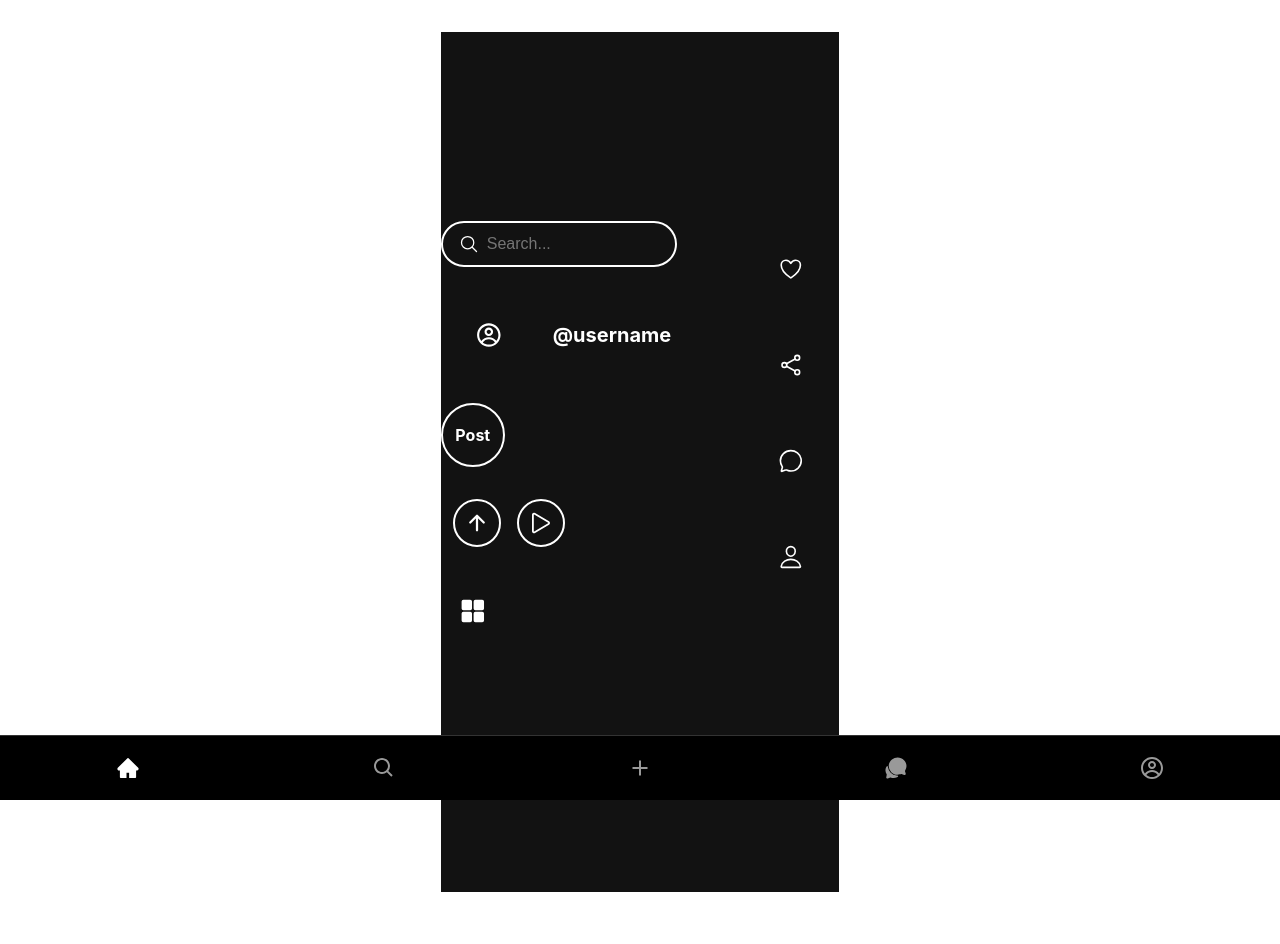
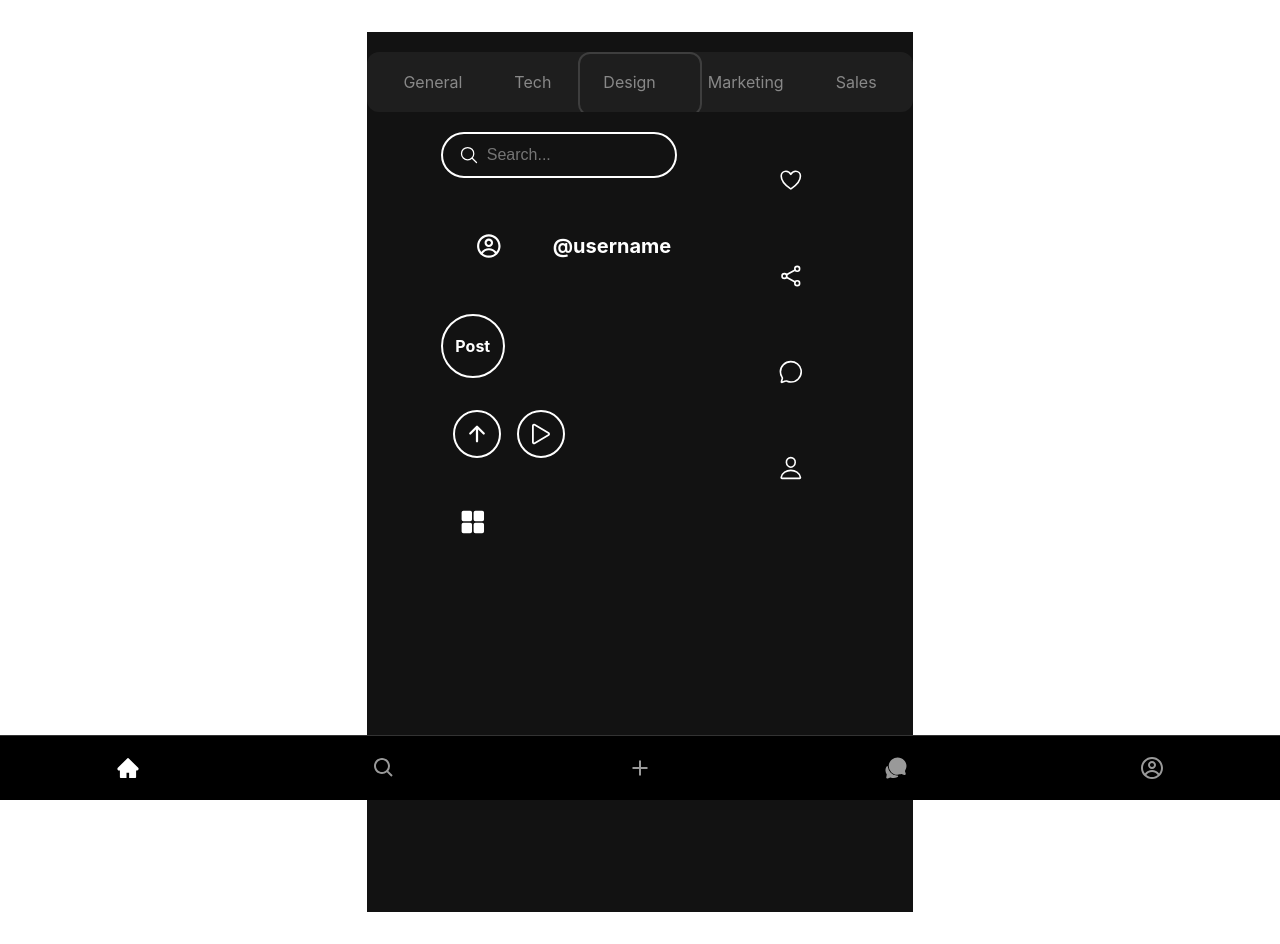
Before and after one commit to brief69/social-mold, a React (Vite) app: page / in a window 1280 px wide. Built offline with nearby package versions, Linux system fonts and the light colour scheme.

Commit message:
feat: Implement Chanel component with horizontal scroll and focus indicator

```diff
--- a/src/App.tsx
+++ b/src/App.tsx
@@ -1,7 +1,7 @@
 import { useState } from 'react'
 import reactLogo from './assets/react.svg'
 import viteLogo from '/vite.svg'
-import { NavBar, SwapActionButton, PostButton, Profile, SearchForm, SideActionButton, ViewSwapActionButton } from './components'
+import { NavBar, SwapActionButton, PostButton, Profile, SearchForm, SideActionButton, ViewSwapActionButton, Chanel } from './components'
 import { ThemeProvider } from './theme/ThemeContext'
 import './App.css'
 
@@ -16,10 +16,13 @@ function App() {
           display: 'flex',
           flexDirection: 'column',
           gap: '20px',
-          justifyContent: 'center',
           alignItems: 'center',
-          minHeight: '100vh'
+          minHeight: '100vh',
+          paddingTop: '20px',
         }}>
+          <div style={{ width: '100%', maxWidth: '800px' }}>
+            <Chanel />
+          </div>
           <div style={{
             display: 'flex',
             gap: '40px',
--- /dev/null
+++ b/src/components/common/Chanel.tsx
@@ -0,0 +1,125 @@
+import React, { useState, useRef } from 'react';
+
+interface Channel {
+  id: string;
+  name: string;
+}
+
+const Chanel: React.FC = () => {
+  const [activeChannel, setActiveChannel] = useState<string | null>(null);
+  const [showSearch, setShowSearch] = useState(false);
+  const scrollRef = useRef<HTMLDivElement>(null);
+  let scrollTimeout: number;
+
+  const channels: Channel[] = [
+    { id: '1', name: 'General' },
+    { id: '2', name: 'Tech' },
+    { id: '3', name: 'Design' },
+    { id: '4', name: 'Marketing' },
+    { id: '5', name: 'Sales' },
+  ];
+
+  const handleScroll = () => {
+    if (scrollTimeout) {
+      window.clearTimeout(scrollTimeout);
+    }
+
+    setShowSearch(true);
+    scrollTimeout = window.setTimeout(() => {
+      setShowSearch(false);
+    }, 500);
+  };
+
+  const containerStyle: React.CSSProperties = {
+    position: 'relative',
+    width: '100%',
+    height: '60px',
+    overflow: 'hidden',
+    backgroundColor: '#1E1E1E',
+    borderRadius: '12px',
+  };
+
+  const scrollContainerStyle: React.CSSProperties = {
+    display: 'flex',
+    gap: '20px',
+    padding: '0 20px',
+    overflowX: 'auto',
+    height: '100%',
+    alignItems: 'center',
+    scrollBehavior: 'smooth',
+    WebkitOverflowScrolling: 'touch',
+  };
+
+  const channelStyle = (isActive: boolean): React.CSSProperties => ({
+    padding: '8px 16px',
+    borderRadius: '8px',
+    backgroundColor: isActive ? '#2E2E2E' : 'transparent',
+    color: isActive ? '#FFFFFF' : '#888888',
+    fontWeight: isActive ? 'bold' : 'normal',
+    cursor: 'pointer',
+    whiteSpace: 'nowrap',
+    transition: 'all 0.3s ease',
+  });
+
+  const focusIndicatorStyle: React.CSSProperties = {
+    position: 'absolute',
+    left: '50%',
+    top: '0',
+    transform: 'translateX(-50%)',
+    width: '120px',
+    height: '100%',
+    border: '2px solid #3E3E3E',
+    borderRadius: '12px',
+    pointerEvents: 'none',
+  };
+
+  const searchFormStyle: React.CSSProperties = {
+    position: 'absolute',
+    left: '50%',
+    top: '50%',
+    transform: 'translate(-50%, -50%)',
+    padding: '8px 16px',
+    backgroundColor: '#2E2E2E',
+    borderRadius: '8px',
+    opacity: showSearch ? 1 : 0,
+    transition: 'opacity 0.3s ease',
+    pointerEvents: showSearch ? 'auto' : 'none',
+  };
+
+  return (
+    <div style={containerStyle}>
+      <div
+        ref={scrollRef}
+        style={scrollContainerStyle}
+        onScroll={handleScroll}
+      >
+        {channels.map((channel) => (
+          <div
+            key={channel.id}
+            style={channelStyle(channel.id === activeChannel)}
+            onClick={() => setActiveChannel(channel.id)}
+          >
+            {channel.name}
+          </div>
+        ))}
+      </div>
+      <div style={focusIndicatorStyle} />
+      {showSearch && (
+        <div style={searchFormStyle}>
+          <input
+            type="text"
+            placeholder="Search channels..."
+            style={{
+              background: 'none',
+              border: 'none',
+              color: '#FFFFFF',
+              outline: 'none',
+            }}
+          />
+        </div>
+      )}
+    </div>
+  );
+};
+
+export default Chanel;
--- a/src/components/layout/Chanel.tsx
+++ b/src/components/layout/Chanel.tsx
@@ -1,9 +1,122 @@
-import React from 'react';
+import React, { useState, useRef, useEffect } from 'react';
+import { useTheme } from '../../theme/ThemeContext';
+import { SearchForm } from '..';
+import '../../styles/animations.css';
+
+interface Channel {
+  id: string;
+  name: string;
+}
 
 const Chanel: React.FC = () => {
+  const theme = useTheme();
+  const scrollContainerRef = useRef<HTMLDivElement>(null);
+  const [activeChannelId, setActiveChannelId] = useState<string>('1');
+  const [showSearch, setShowSearch] = useState(false);
+  const [isScrolling, setIsScrolling] = useState(false);
+  let scrollTimeout: NodeJS.Timeout;
+
+  // サンプルチャネルデータ
+  const channels: Channel[] = [
+    { id: '1', name: 'General' },
+    { id: '2', name: 'Tech' },
+    { id: '3', name: 'Design' },
+    { id: '4', name: 'Marketing' },
+    { id: '5', name: 'Sales' },
+    { id: '6', name: 'Support' },
+  ];
+
+  const handleScroll = (e: React.UIEvent<HTMLDivElement>) => {
+    // スクロール中フラグを設定
+    setIsScrolling(true);
+    clearTimeout(scrollTimeout);
+
+    // スクロールの勢いを検知（仮の実装）
+    const container = e.currentTarget;
+    const isRapidScroll = Math.abs(container.scrollLeft - (container.scrollLeft || 0)) > 50;
+
+    if (isRapidScroll) {
+      setShowSearch(true);
+    }
+
+    // スクロール停止の検知
+    scrollTimeout = setTimeout(() => {
+      setIsScrolling(false);
+      // TODO: 中央に最も近いチャネルを選択する処理
+    }, 150);
+  };
+
+  const containerStyle = {
+    position: 'relative' as const,
+    width: '100%',
+    overflow: 'hidden',
+    padding: '20px 0',
+  };
+
+  const scrollContainerStyle = {
+    display: 'flex',
+    gap: '16px',
+    overflowX: 'auto' as const,
+    padding: '0 calc(50% - 100px)', // 中央揃えのための余白
+    scrollSnapType: 'x mandatory' as const,
+    scrollBehavior: 'smooth' as const,
+    msOverflowStyle: 'none',
+    scrollbarWidth: 'none' as const,
+    '::-webkit-scrollbar': {
+      display: 'none',
+    },
+  };
+
+  const channelStyle = (isActive: boolean) => ({
+    background: 'none',
+    border: `2px solid ${theme.primary}`,
+    borderRadius: '30px',
+    padding: '12px 24px',
+    color: theme.primary,
+    fontSize: '16px',
+    fontWeight: isActive ? 'bold' : 'normal',
+    borderWidth: isActive ? '3px' : '2px',
+    whiteSpace: 'nowrap' as const,
+    cursor: 'pointer',
+    scrollSnapAlign: 'center' as const,
+  });
+
+  const focusIndicatorStyle = {
+    position: 'absolute' as const,
+    top: '0',
+    left: '50%',
+    transform: 'translateX(-50%)',
+    width: '200px',
+    height: '100%',
+    borderLeft: `2px solid ${theme.primary}40`,
+    borderRight: `2px solid ${theme.primary}40`,
+    pointerEvents: 'none' as const,
+  };
+
   return (
-    <div>
-      <h2>Channel</h2>
+    <div style={containerStyle}>
+      <div style={focusIndicatorStyle} />
+      <div
+        ref={scrollContainerRef}
+        style={scrollContainerStyle}
+        onScroll={handleScroll}
+      >
+        {channels.map((channel) => (
+          <button
+            key={channel.id}
+            style={channelStyle(channel.id === activeChannelId)}
+            onClick={() => setActiveChannelId(channel.id)}
+            className="tap-animation"
+          >
+            {channel.name}
+          </button>
+        ))}
+        {showSearch && (
+          <div style={channelStyle(false)}>
+            <SearchForm />
+          </div>
+        )}
+      </div>
     </div>
   );
 };
--- a/src/components/swap/OCSwap.tsx
+++ b/src/components/swap/COSwap.tsx
@@ -1,3 +1,4 @@
+// 他のアプリへのchanel barのclose/open状態切り替えの処理
 import React from 'react';
 
 const OCSwap: React.FC = () => {
--- a/src/components/swap/LGSwap.tsx
+++ b/src/components/swap/LGSwap.tsx
@@ -1,3 +1,4 @@
+// listview表示/gridview表示の切り替え処理
 import React from 'react';
 
 const LGSwap: React.FC = () => {
--- a/src/components/swap/LRLSwap.tsx
+++ b/src/components/swap/LRLSwap.tsx
@@ -1,3 +1,4 @@
+// listview表示/左右スワイプview表示の切り替え処理
 import React from 'react';
 
 const LRLSwap: React.FC = () => {
--- /dev/null
+++ b/src/components/swap/NSSwap.tsx
@@ -0,0 +1 @@
+// navbar表示/sidebarの切り替え処理
```
Also changed, not shown: src/components/index.ts (+8 -9 lines).
